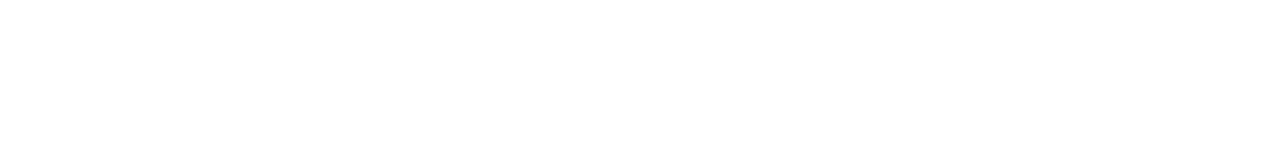
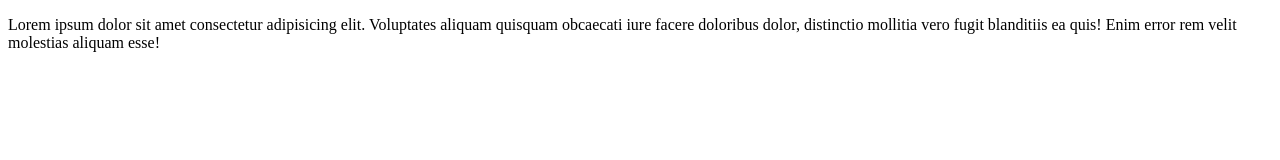
Before and after one commit to alexersp/learningJS, a plain HTML site: page index.html in a window 1280 px wide. Drawn offline with Linux system fonts and the light colour scheme.

Commit message:
Párrafo Lorem añadido

```diff
--- a/index.html
+++ b/index.html
@@ -5,5 +5,12 @@
     <meta name="viewport" content="width=device-width, initial-scale=1.0" />
     <title>Tasks</title>
   </head>
-  <body></body>
+  <body>
+    <p>
+      Lorem ipsum dolor sit amet consectetur adipisicing elit. Voluptates
+      aliquam quisquam obcaecati iure facere doloribus dolor, distinctio
+      mollitia vero fugit blanditiis ea quis! Enim error rem velit molestias
+      aliquam esse!
+    </p>
+  </body>
 </html>
```
